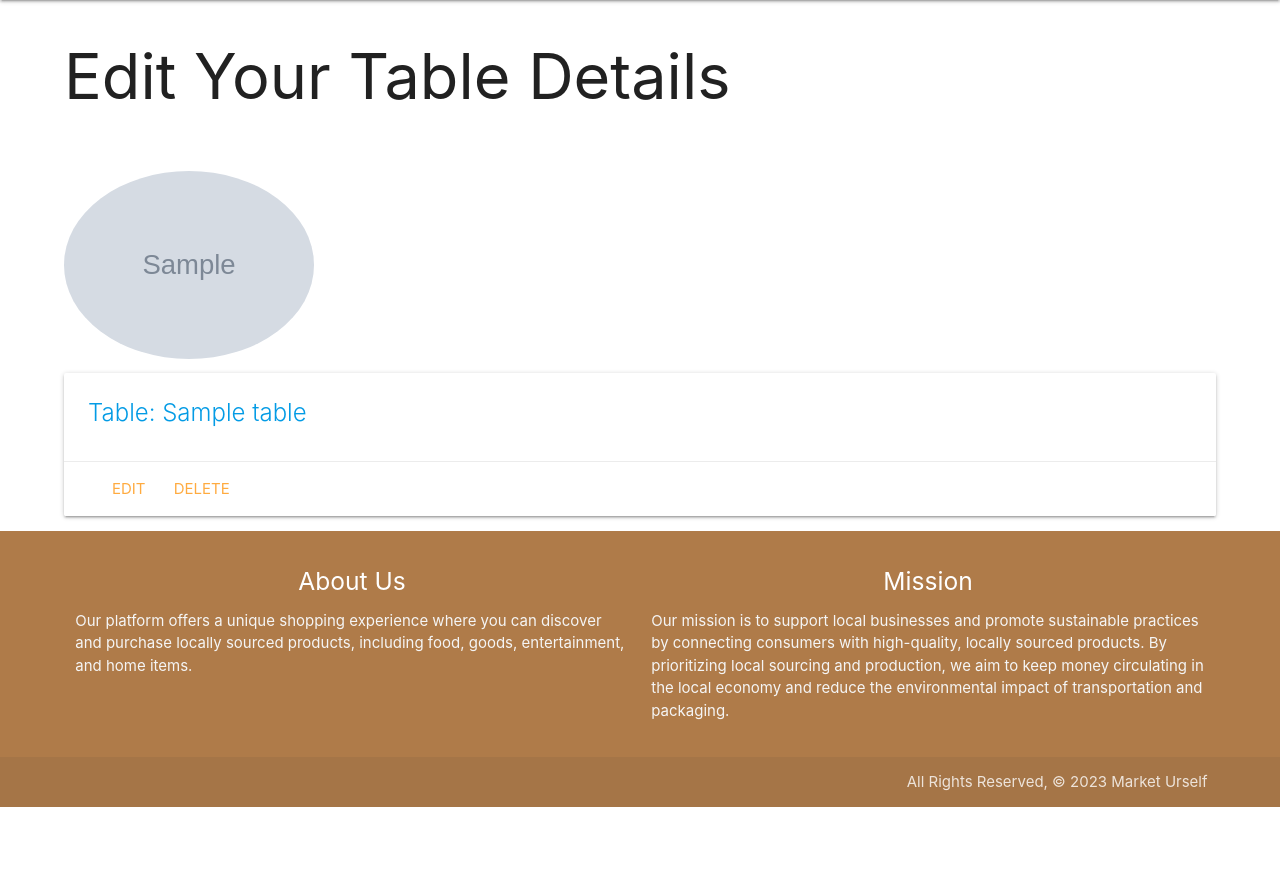
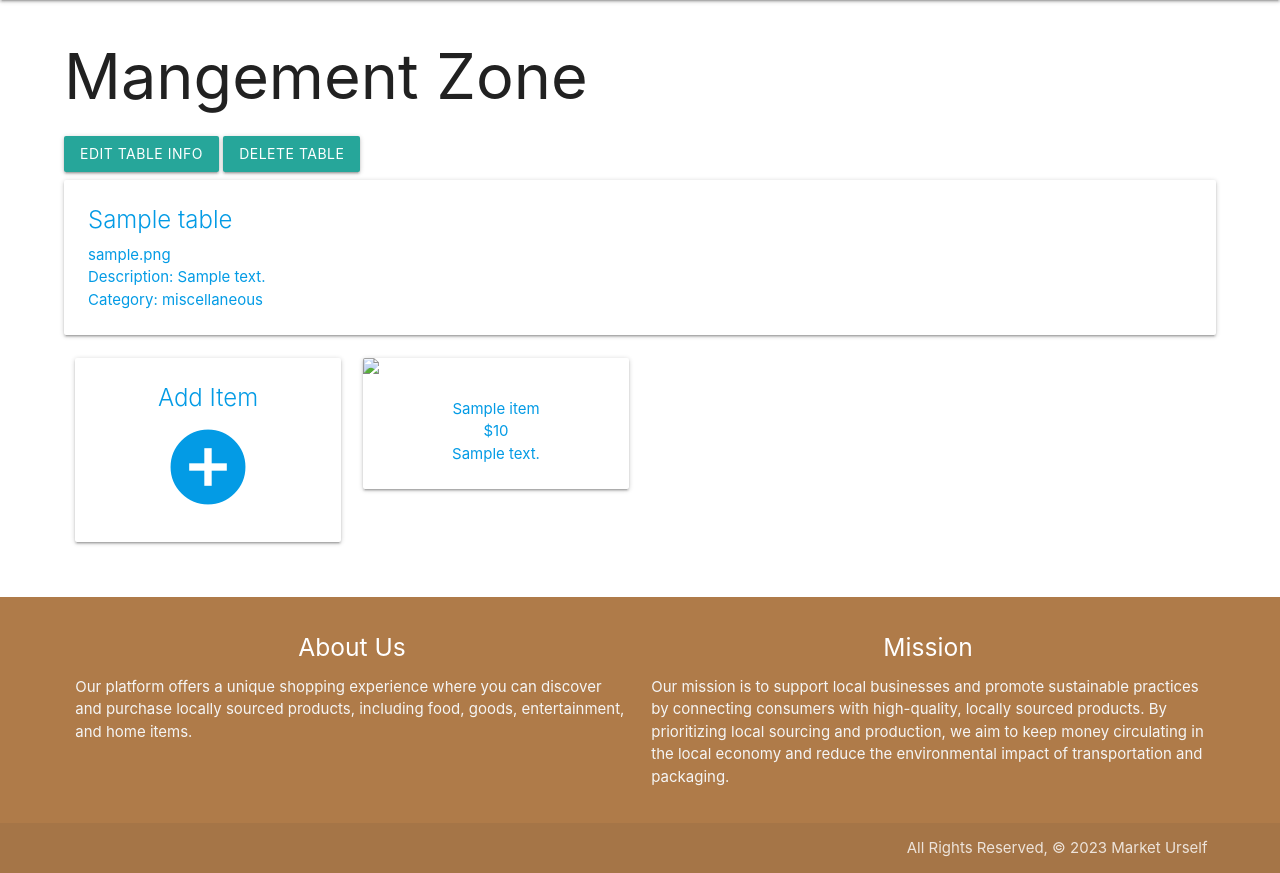
Before and after one commit to surysanchez/market-urself, a Django app: page /managers/detail/ in a window 1280 px wide. Shown: the part 160-1033 px from the top of the page. Before the commit the page ends 967 px from the top, so only its background shows below. Run offline with Django 5.2, Linux system fonts and the light colour scheme; a user stored in the database is signed in; tables that the repository leaves empty hold one stand-in row (values such as "Sample post"); grey boxes marked "Sample" are stand-in pictures; some libraries are stand-ins or nearby versions.

Commit message:
Update to css

```diff
--- a/main_app/templates/base.html
+++ b/main_app/templates/base.html
@@ -103,7 +103,7 @@
 
 <ul id="dropdown1" class="dropdown-content">
     <li>Logged in as {{user.username}}</li>
-    <li><a href="/profiles/details/">My Profile</a></li>
+    <li><a href="{% url 'profiles_detail' user.id %}">My Profile</a></li>
     <li><a href="/managers/detail/">My Table</a></li>
     <li><a href="/accounts/logout/">Logout</a></li>
 </ul>
--- a/main_app/templates/cart.html
+++ b/main_app/templates/cart.html
@@ -20,4 +20,9 @@
 {% endif %}
 <a href="{% url 'checkout' %}">Checkout</a>
 
+<form action="{% url 'clear_cart' %}" method=“POST”>
+    {% csrf_token %}
+    <input type="submit" value="Checkout">
+</form>
+
 {% endblock %}
--- a/main_app/templates/managers/detail.html
+++ b/main_app/templates/managers/detail.html
@@ -1,37 +1,64 @@
 {% extends 'base.html' %}
 
 {% block content %}
-<h1>Edit Your Table Details</h1>
-
-<div class="row">
-  <div class="col s6">
-    <div class="card">
-      {% for table in tables %}
-      <div class="card-content">
-        <p>Table User: {{ table.user }}</p>
-    <!-- <p>Table ID: {{ table.id }}</p> -->
-    <p>Table Name: {{ table.table_name }}</p>
-    <p>Table Description: {{ table.table_description }}</p>
-    <p>Table Categories: {{ table.table_category }}</p>
-  {% endfor %}
-      </div>
-    </div>
-  </div>
-</div>
-<img class="circle responsive-img"src="/media/{{ table.image }}" class="materialboxed" width="250" height="250">
+<h1>Mangement Zone</h1>
+<!-- <img class="circle responsive-img"src="/media/{{ table.image }}" class="materialboxed" width="250" height="250"> -->
 
 {% if table %}
+<div class="card-action">
+  <a href="{% url 'tables_update' table.id %}" class="btn">Edit Table Info</a>
+  <a href="{% url 'tables_delete' table.id %}" class="btn">Delete Table</a>
+</div>
 <a href="{% url 'tables_detail' table.id %}">
   <div class="card" >
     <div class="card-content">
-      <p class="card-title">Table: {{ table.table_name }}</p>
-    </div>
-    <div class="card-action">
-      <a href="{% url 'tables_update' table.id %}">Edit</a>
-      <a href="{% url 'tables_delete' table.id %}">Delete</a>
+      <p class="card-title">{{ table.table_name }}</p>
+      {% if table.image %}
+      <p>{{table.image}}</p>
+      {% else %}
+      <p>No image added</p>
+      {% endif %}
+      <p>Description: {{table.table_description}}</p>
+      <p>Category: {{table.table_category}}</p>
     </div>
   </div>
 </a>
+
+<div class="row">
+  <div class="col s3">
+    <a href="{% url 'items_create' %}">
+      <div class="card square">
+        <div class="card-content center-align">
+        <p class="card-title">Add Item</p>
+        <i class="material-icons large">add_circle</i>
+      </div>
+    </a>
+  </div>
+</div>
+
+{% if items %}
+{% for item in items %}
+
+<div class="row">
+  <div class="col s6 m3">
+    <a href="/items/{{item.id}}">
+      <div class="card square">
+        <div class="card-image">
+          <img src="https://via.placeholder.com/200">
+          <div class="card-content center-align">
+            <p>{{item.item_name}}</p>
+            <p>${{item.item_price}}</p>
+            <p>{{item.item_description}}</p>
+          </div>
+        </div>
+      </div>
+    </a>
+  </div>
+  {% endfor %}
+  {% else %}
+  <p>No items yet</p>
+{% endif %}
+</div>
 {% else %}
   <a href="{% url 'tables_create' %}" class="btn">Create a new table!</a>
 {% endif %}
--- a/main_app/urls.py
+++ b/main_app/urls.py
@@ -24,6 +24,7 @@ urlpatterns = [
 
     # checkout
     path('checkout/', views.checkout, name='checkout'),
+    path('clearCart/', views.clear_cart, name ='clear_cart'),
 
     # item details
     path('items/', views.items_detail, name='items_detail'),
--- a/main_app/views.py
+++ b/main_app/views.py
@@ -71,6 +71,10 @@ def profiles_detail(request, pk):
     table = None
   return render(request, 'profiles/detail.html', {'profile': profile, 'table': table, 'is_user':is_user})
 
+def clear_cart(request):
+  cart = Cart.objects.get(user=request.user)
+  CartItem.objects.filter(cart = cart).delete()
+  return redirect('/')
 
 class ItemCreate(CreateView):
   model = Item
@@ -175,7 +179,8 @@ def managers_detail(request):
     table = Table.objects.get(user=request.user)
   except:
     table = None
-  return render(request, 'managers/detail.html', {'profile': profile, 'table': table})
+  items = Item.objects.filter(table=table)
+  return render(request, 'managers/detail.html', {'profile': profile, 'table': table, 'items': items})
 
 
 # auth
```
Also changed, not shown: main_app/templates/main_app/table_detail.html (+24 -0 lines), main_app/templates/profiles/detail.html (+19 -86 lines), main_app/templates/tables/detail.html (+5 -48 lines), media/item_images/IMG-1944_YAKmmU5.jpg (added), media/table_images/Komodo_Dragons_Legacy.jpg (added).
